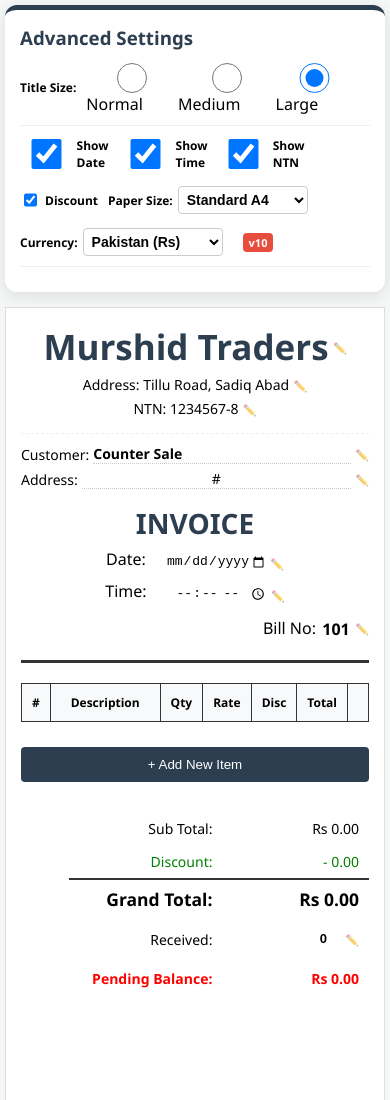
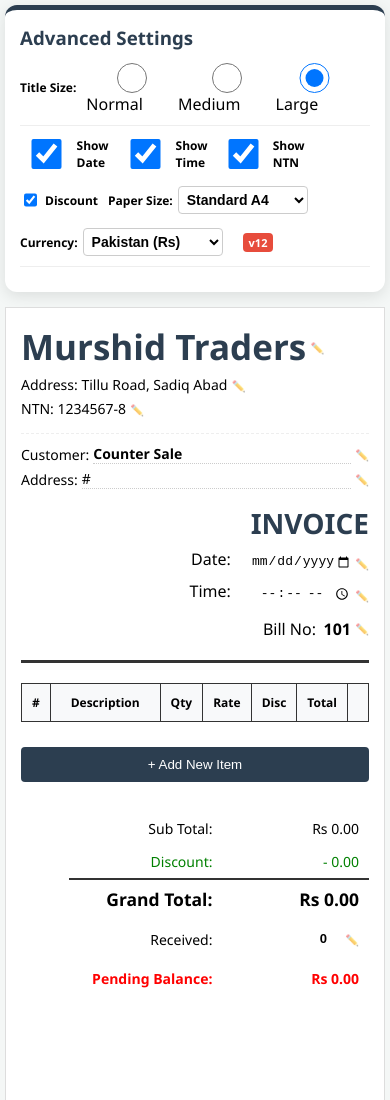
Before and after one commit to helpgoodforyouofficial-eng/Complete-for-costomers-paid-project-pwa-app, a plain HTML site: page index.html in a window 390 px wide. Shown: the top 1100 px of the page. Drawn offline with nearby package versions, Linux system fonts and the light colour scheme; a script that the page names is missing.

Commit message:
Update index.html

```diff
--- a/index.html
+++ b/index.html
@@ -108,13 +108,18 @@
         .force-pc-layout .header div { text-align: left !important; }
         .force-pc-layout .header div:last-child { text-align: right !important; }
 
-        @media (max-width: 600px) {
-            .header { flex-direction: column; text-align: center; gap: 15px; }
-            .header div { text-align: center !important; }
+       @media (max-width: 600px) {
+            .header { flex-direction: column; text-align: left; gap: 15px; }
+            .header div { text-align: left !important; }
+            /* Mobile par INVOICE, Date aur Bill No ko right side par barkarar rakhne ke liye */
+            .header > div:last-child, .header > div:last-child * { text-align: right !important; justify-content: flex-end !important; align-items: flex-end !important; }
+            /* Customer aur Address fields ko mobile view mein zabardasti left alignment dene ke liye */
+            .customer-info-wrap, .customer-info-wrap * { text-align: left !important; justify-content: flex-start !important; }
             .action-buttons { grid-template-columns: 1fr; }
             .bill-wrapper { padding: 15px; }
             input { font-size: 13px; }
         }
+
 
         /* --- Print Control Layout --- */
         @media print {
@@ -211,7 +216,7 @@
             </select>
         </span>
          <!-- Yahan par version badge add kiya hai taake pata chale naya code aa gaya hai -->
-        <span style="background: #e74c3c; color: white; padding: 2px 6px; border-radius: 4px; font-size: 11px; font-weight: bold; margin-left: 10px;">v10</span>
+        <span style="background: #e74c3c; color: white; padding: 2px 6px; border-radius: 4px; font-size: 11px; font-weight: bold; margin-left: 10px;">v12</span>
     </div>
 </div>
 
```
